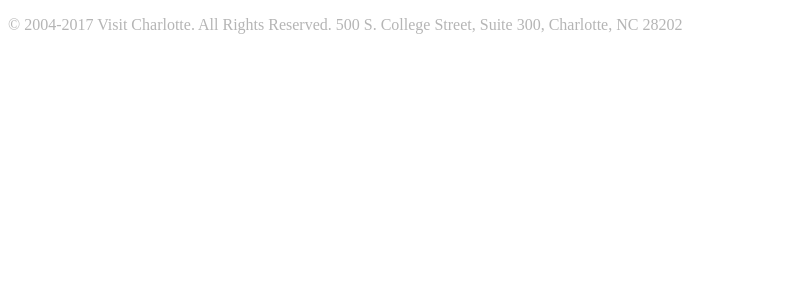
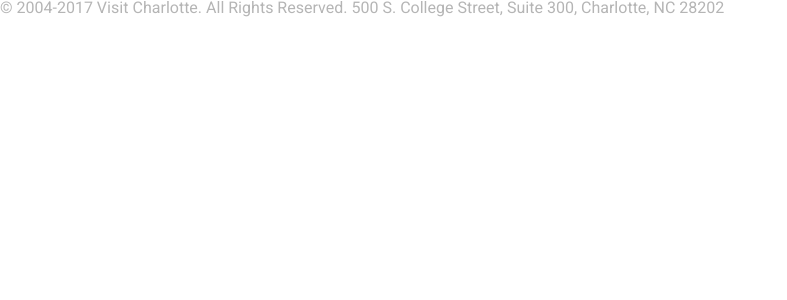
Before and after one commit to mba2/hotels, an Angular app: page / in a window 1280 px wide. Shown: the top 300 px of the page, without its empty margins (0-787 px from the left). Built offline with nearby package versions, Linux system fonts and the light colour scheme.

Commit message:
Applies a reset css to the app and adds Heebo font from Google Fonts Service

```diff
--- a/src/app/smacss/base/_fonts.scss
+++ b/src/app/smacss/base/_fonts.scss
@@ -0,0 +1 @@
+@import url('https://fonts.googleapis.com/css?family=Heebo:400,700');
--- a/src/app/smacss/base/_import.scss
+++ b/src/app/smacss/base/_import.scss
@@ -1,5 +1,5 @@
 // @import './mixins';
 // @import './palettes';
-// @import './reset';
 // @import './generics';
-// @import './fonts/fonts';
+@import './reset';
+@import './fonts';
--- a/src/styles.scss
+++ b/src/styles.scss
@@ -1 +1,4 @@
 /* You can add global styles to this file, and also import other style files */
+
+/** All fundamental styles for the app */
+@import '~app/smacss/base/import';
```
